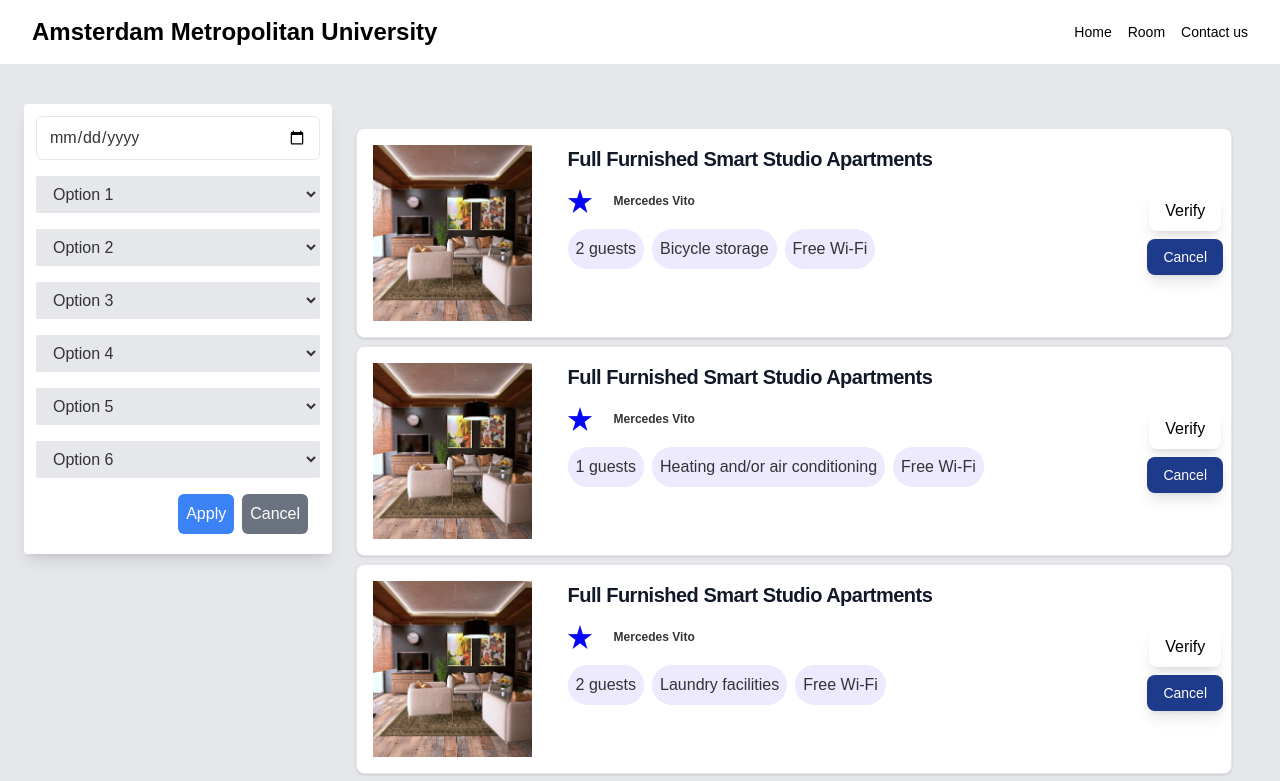
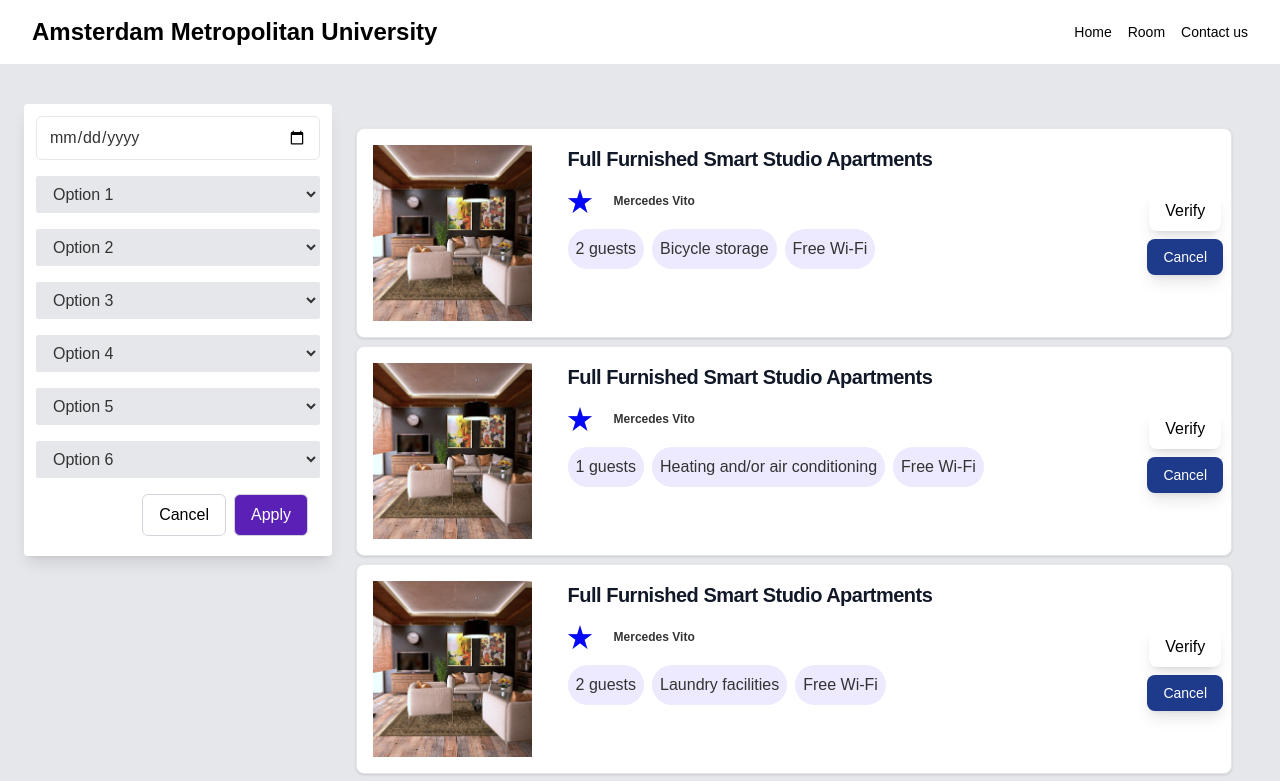
Before and after one commit to gomeddo/Room-and-Facilities-bookings, a React (Create React App) app: page / in a window 1280 px wide. Shown: the top 781 px of the page. Built offline with nearby package versions, Linux system fonts and the light colour scheme.

Commit message:
Added DashboardFilters component & updated Dashboard.js
Made filter in dashboard it's own component

```diff
--- a/src/components/Dashboard.js
+++ b/src/components/Dashboard.js
@@ -1,6 +1,7 @@
 import React from "react";
 import room from "../assets/apart.jpeg";
 import star from "../assets/star.jpg";
+import DashboardFilters from "./DashboardFilters";
 
 function Dashboard() {
   const cardsData = [
@@ -68,50 +69,8 @@ function Dashboard() {
   ];
   return (
     <div className="flex p-6 bg-gray-200 max-h-screen pt-10 pb-10">
-      {/* Left portion taking 1/4 of the page */}
-      <div className="w-1/4 bg-white shadow-lg rounded rounded-8  p-3 backdrop-blur-75 h-1/4">
-        {/* Date Picker */}
-        <input
-          type="date"
-          className="w-full mb-4 px-3 py-2 border rounded-md focus:outline-none focus:border-blue-500 relative"
-        />
-
-        <svg
-          class="absolute top-1/2 right-3 transform -translate-y-1/2"
-          width="20"
-          height="20"
-        ></svg>
-
-        {/* Select Inputs */}
-        <select className="w-full mb-4 px-3 py-2 border rounded-sm bg-gray-200  focus:outline-none focus:border-blue-500">
-          <option value="">Option 1</option>
-        </select>
-        <select className="w-full mb-4 px-3 py-2 border rounded-sm bg-gray-200 focus:outline-none focus:border-blue-500">
-          <option value="">Option 2</option>
-        </select>
-        <select className="w-full mb-4 px-3 py-2 border rounded-sm bg-gray-200 focus:outline-none focus:border-blue-500">
-          <option value="">Option 3</option>
-        </select>
-        <select className="w-full mb-4 px-3 py-2 border rounded-sm bg-gray-200 focus:outline-none focus:border-blue-500">
-          <option value="">Option 4</option>
-        </select>
-        <select className="w-full mb-4 px-3 py-2 border rounded-sm bg-gray-200 focus:outline-none focus:border-blue-500">
-          <option value="">Option 5</option>
-        </select>
-        <select className="w-full mb-4 px-3 py-2 border rounded-sm bg-gray-200 focus:outline-none focus:border-blue-500">
-          <option value="">Option 6</option>
-        </select>
-
-        {/* Apply and Cancel Buttons */}
-        <div className="flex justify-end mx-1">
-          <button className="bg-blue-500 text-white p-2 rounded-md mb-2 mr-2">
-            Apply
-          </button>
-          <button className="bg-gray-500 text-white p-2 rounded-md mb-2 mr-2">
-            Cancel
-          </button>
-        </div>
-      </div>
+      {/* <!-- Left portion taking 1/4 of the page --> */}
+      <DashboardFilters />
 
       {/* Right portion taking 3/4 of the page */}
       <div className="w-3/4  p-6">
--- /dev/null
+++ b/src/components/DashboardFilters.js
@@ -0,0 +1,56 @@
+import React from "react";
+
+function DashboardFilters() {
+    return (
+        <>
+            {/* <!-- Left portion taking 1/4 of the page --> */}
+            <div className="w-1/4 bg-white shadow-lg rounded rounded-8 p-3 backdrop-blur-75 h-1/4 sticky top-0">
+                {/* <!-- Date Picker --> */}
+                <input
+                    type="date"
+                    className="w-full mb-4 px-3 py-2 border rounded-md focus:outline-none focus:border-blue-500 relative"
+                />
+
+                <svg
+                    class="absolute top-1/2 right-3 transform -translate-y-1/2"
+                    width="20"
+                    height="20"
+                ></svg>
+
+                {/* <!-- Select Inputs --> */}
+                <select className="w-full mb-4 px-3 py-2 border rounded-sm bg-gray-200 focus:outline-none focus:border-blue-500">
+                    <option value="">Option 1</option>
+                </select>
+                <select className="w-full mb-4 px-3 py-2 border rounded-sm bg-gray-200 focus:outline-none focus:border-blue-500">
+                    <option value="">Option 2</option>
+                </select>
+                <select className="w-full mb-4 px-3 py-2 border rounded-sm bg-gray-200 focus:outline-none focus:border-blue-500">
+                    <option value="">Option 3</option>
+                </select>
+                <select className="w-full mb-4 px-3 py-2 border rounded-sm bg-gray-200 focus:outline-none focus:border-blue-500">
+                    <option value="">Option 4</option>
+                </select>
+                <select className="w-full mb-4 px-3 py-2 border rounded-sm bg-gray-200 focus:outline-none focus:border-blue-500">
+                    <option value="">Option 5</option>
+                </select>
+                <select className="w-full mb-4 px-3 py-2 border rounded-sm bg-gray-200 focus:outline-none focus:border-blue-500">
+                    <option value="">Option 6</option>
+                </select>
+
+                {/* <!-- Apply and Cancel Buttons --> */}
+                <div className="flex justify-end mx-1">
+                    <button className="bg-white text-black px-4 py-2 rounded-md mb-2 mr-2 border border-gray-300">
+                        Cancel
+                    </button>
+                    <button className="rounded-md border border-gray-300 bg-violet-800 text-white px-4 py-2 mb-2 mr-2">
+                        Apply
+                    </button>
+                </div>
+            </div>
+
+            {/* Right portion taking 3/4 of the page */}
+        </>
+    );
+}
+
+export default DashboardFilters;
```
